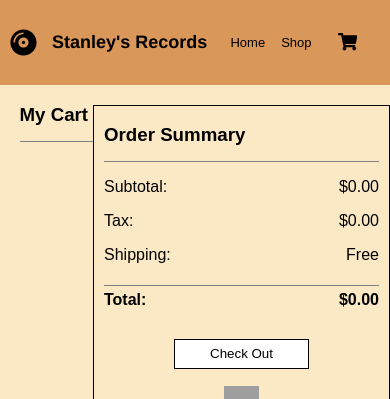
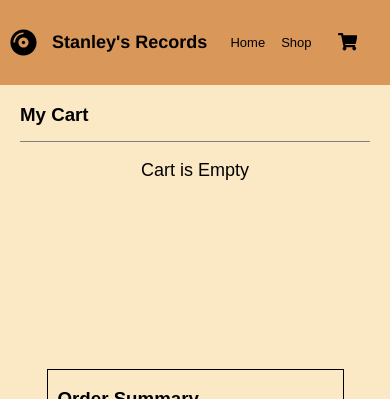
Before and after one commit to skukhniy/Shopping-Page, a React (Create React App) app: page /#/cart in a window 390 px wide. Shown: the top 399 px of the page. Built offline with nearby package versions, Linux system fonts and the light colour scheme; grey boxes are pictures that could not be loaded.

Commit message:
adjusted cart page to be responsive for mobile. display changes to flex for mobile

```diff
--- a/src/styles/_cart.scss
+++ b/src/styles/_cart.scss
@@ -1,122 +1,150 @@
-#cartContainer{
-  display:flex;
+#cartContainer {
+  display: flex;
   flex-direction: row;
   justify-content: space-around;
-  height:100vh;
+  height: 100vh;
+  @media only screen and (max-width: 600px) {
+    flex-direction: column;
 
-  #cartEmpty{
-    width:640px;
-    height:10vh;
+    #cartEmpty {
+      width: 400px;
+    }
+  }
+
+  #cartEmpty {
+    width: 640px;
+    height: 10vh;
     font-size: large;
     text-align: center;
   }
+  @media only screen and (max-width: 600px) {
+    #cartEmpty {
+      width: 100%;
+    }
+  }
 
-  #cartList{
+  #cartList {
     margin-left: 5vw;
     overflow-y: auto;
-    height:500px;
-    h3{
-      padding-bottom:15px;
+    height: 500px;
+    @media only screen and (max-width: 600px) {
+      margin-left: 20px;
+      margin-right: 20px;
+    }
+    h3 {
+      padding-bottom: 15px;
       border-bottom: 1px solid grey;
       margin-bottom: 0px;
     }
   }
 
-
-  #cartCardContainer{
+  #cartCardContainer {
     display: grid;
     grid-template-columns: 100px 250px 40px 200px 50px;
-    padding-bottom:15px;
-    padding-top:15px;
-    border-bottom:1px solid grey;
+    padding-bottom: 15px;
+    padding-top: 15px;
+    border-bottom: 1px solid grey;
     align-items: center;
-    img{
+    @media only screen and (max-width: 600px) {
+      display: flex;
+    }
+    img {
       height: 100px;
-      width:100px;
+      width: 100px;
     }
-    p{
+    p {
       display: inline-block;
     }
-    .albumName{
+    .albumName {
       margin-left: 20px;
     }
-    .price{
+    @media only screen and (max-width: 600px) {
+      .albumName {
+        margin-right: 20px;
+      }
+    }
+    .price {
       margin-left: 30px;
-      margin-right:5px;
-      color:maroon;
+      margin-right: 5px;
+      color: maroon;
     }
     a {
       text-decoration: none;
-      &:visited{
+      &:visited {
         text-decoration: none;
-        color:inherit;
+        color: inherit;
       }
-      &:hover{
+      &:hover {
         text-decoration: underline;
       }
     }
   }
 
-  #deleteItem{
-    &:hover{
+  #deleteItem {
+    &:hover {
       cursor: pointer;
     }
   }
 
+  #checkoutTotal {
+    @media only screen and (max-width: 600px) {
+      display: flex;
+      justify-content: center;
+    }
+  }
+  #cartTotalContainer {
+    margin-top: 5vw;
+    border: 1px black solid;
+    padding-left: 10px;
+    padding-right: 10px;
+    padding-bottom: 10px;
+    width: 275px;
+    margin-bottom: 50px;
 
-
-  #cartTotalContainer{
-    margin-top:5vw;
-    border: 1px black solid;
-    padding-left:10px;
-    padding-right:10px;
-    padding-bottom:10px;
-    width:275px;
-    margin-bottom:50px;
-    h3{
+    h3 {
       padding-bottom: 15px;
       border-bottom: 1px solid grey;
-      margin-bottom:0;
+      margin-bottom: 0;
     }
-    span{
-      float:right;
+    span {
+      float: right;
       text-align: right;
     }
-    #total{
+    #total {
       border-top: 1px solid grey;
       padding-top: 5px;
     }
-    #checkoutButton{
+    #checkoutButton {
       display: block;
       margin: 0 auto;
-      &:hover{
+      &:hover {
         cursor: pointer;
       }
       background-color: white;
       border: 1px solid black;
-      height:30px;
-      width:135px;
+      height: 30px;
+      width: 135px;
       font-weight: 500;
     }
-    #paypalCheckout{
+    #paypalCheckout {
       background: none;
-      border:none;
+      border: none;
       display: block;
-      margin:auto;
-      &:hover{
+      margin: auto;
+      &:hover {
         cursor: pointer;
       }
       img {
-        height:26px;
+        height: 26px;
       }
     }
-    #acceptedPayment{
-      width:200px;
+    #acceptedPayment {
+      width: 200px;
       display: block;
-      margin:auto;
+      margin: auto;
       margin-top: 30px;
     }
-    a{
+    a {
       display: block;
       padding: 8px;
       text-decoration: none;
--- a/src/styles/_home.scss
+++ b/src/styles/_home.scss
@@ -7,6 +7,10 @@
   background-color: rgb(0, 0, 0, 0.7);
   color: white;
   height: 500px;
+  width: 800px;
+  @media only screen and (max-width: 600px) {
+    width: 100%;
+  }
   h1 {
     text-align: center;
     margin-bottom: 40px;
```
